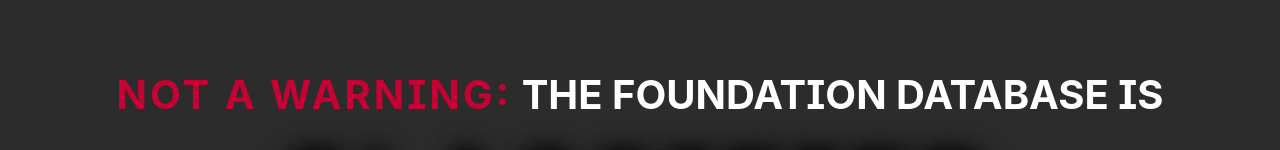
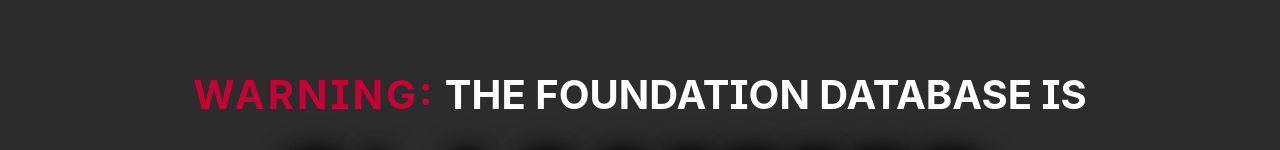
Before and after one commit to HarmfulBird/COMP.6210-Assessment-Two-and-Three, a React (Vite) app: page / in a window 1280 px wide. Shown: the part 203-353 px from the top of the page. Built offline with nearby package versions, Linux system fonts and the light colour scheme; no server answers; the database is empty.

Commit message:
Remove Test Text

```diff
--- a/src/components/FrontPage.jsx
+++ b/src/components/FrontPage.jsx
@@ -42,7 +42,7 @@ function FrontPage() {
       <div className="content-main">
         <div className="warning-home">
           <h1>
-            <span id="warn">NOT A WARNING:</span> THE FOUNDATION DATABASE IS
+            <span id="warn">WARNING:</span> THE FOUNDATION DATABASE IS
           </h1>
           <h1>
             <span id="classified">CLASSIFIED</span>
```
